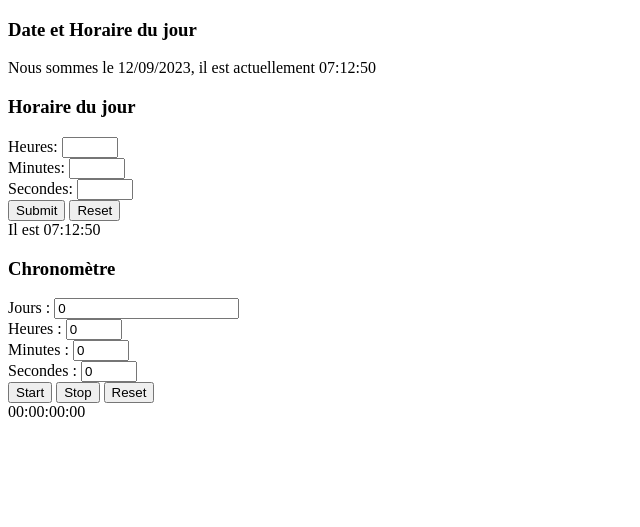
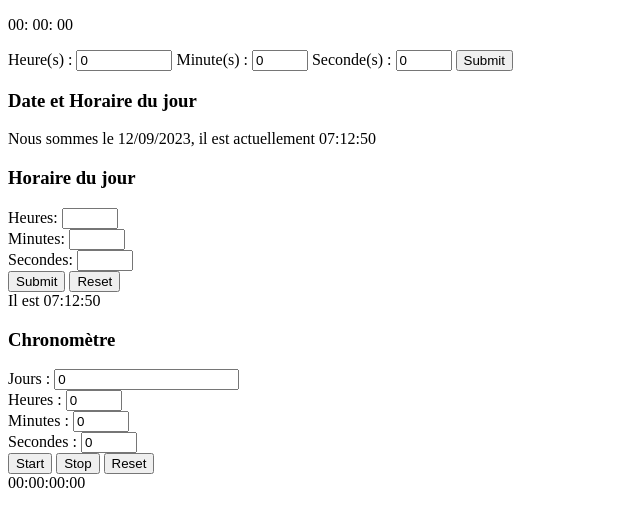
Before and after one commit to Sniikks/exercices, a PHP site: page /cours_php/clock.php in a window 1280 px wide. Shown: the top 527 px of the page, without its empty margins (0-640 px from the left). Run offline with PHP 8.4, Linux system fonts and the light colour scheme; data that the repository does not hold is empty.

Commit message:
Commit all

```diff
--- a/clock.php
+++ b/clock.php
@@ -7,7 +7,48 @@
     <title>Clock.php</title>
 </head>
 <body>
-    <!-- Faite une horloge sois numérique sois analogique, on doit pouvoir changer l'heure avec un formulaire-->
+
+<p id="minuteur">00: 00: 00</p>
+    <form action="" method="post">
+        <label for="heure"> Heure(s) :</label>
+        <input type="number" name="heure" id="heure" value=0 min=0 max=9999999 lenght=2>
+        <label for="minute"> Minute(s) :</label>
+        <input type="number" name="minute" id="minute" value=0 min=0 max=59>
+        <label for="seconde"> Seconde(s) :</label>
+        <input type="number" name="seconde" id="seconde" value=0 min=0 max=59>
+        <input type="submit" value="Submit">
+    </form>
+
+<?php
+
+
+echo '<script>
+    var heure =' .(!empty($_POST["heure"]) ? $_POST["heure"] : '0') .'
+    var minute =' .(!empty($_POST["minute"]) ? $_POST["minute"] : '0') .'
+    var seconde =' .(!empty($_POST["seconde"]) ? $_POST["seconde"] : '0') .'
+    setInterval(function() {
+        document.getElementById("minuteur").innerHTML=
+        `${(heure < 10 ? "0" : "") + heure}:
+         ${(minute < 10 ? "0" : "") + minute}:
+         ${(seconde < 10 ? "0" : "") + seconde}`
+        if (seconde <= 0) return
+        seconde--
+        if (seconde == 0)
+        if (minute > 0) {
+            seconde = 59
+            minute--
+        } else {
+            if (heure > 0) {
+                heure--
+                minute = 59
+                seconde = 59
+            }
+        }
+}, 1000)
+
+</script>'
+
+?>
 
 <h3> Date et Horaire du jour </h3>
 <?php
```
Also changed, not shown: style.css (+7 -0 lines).
